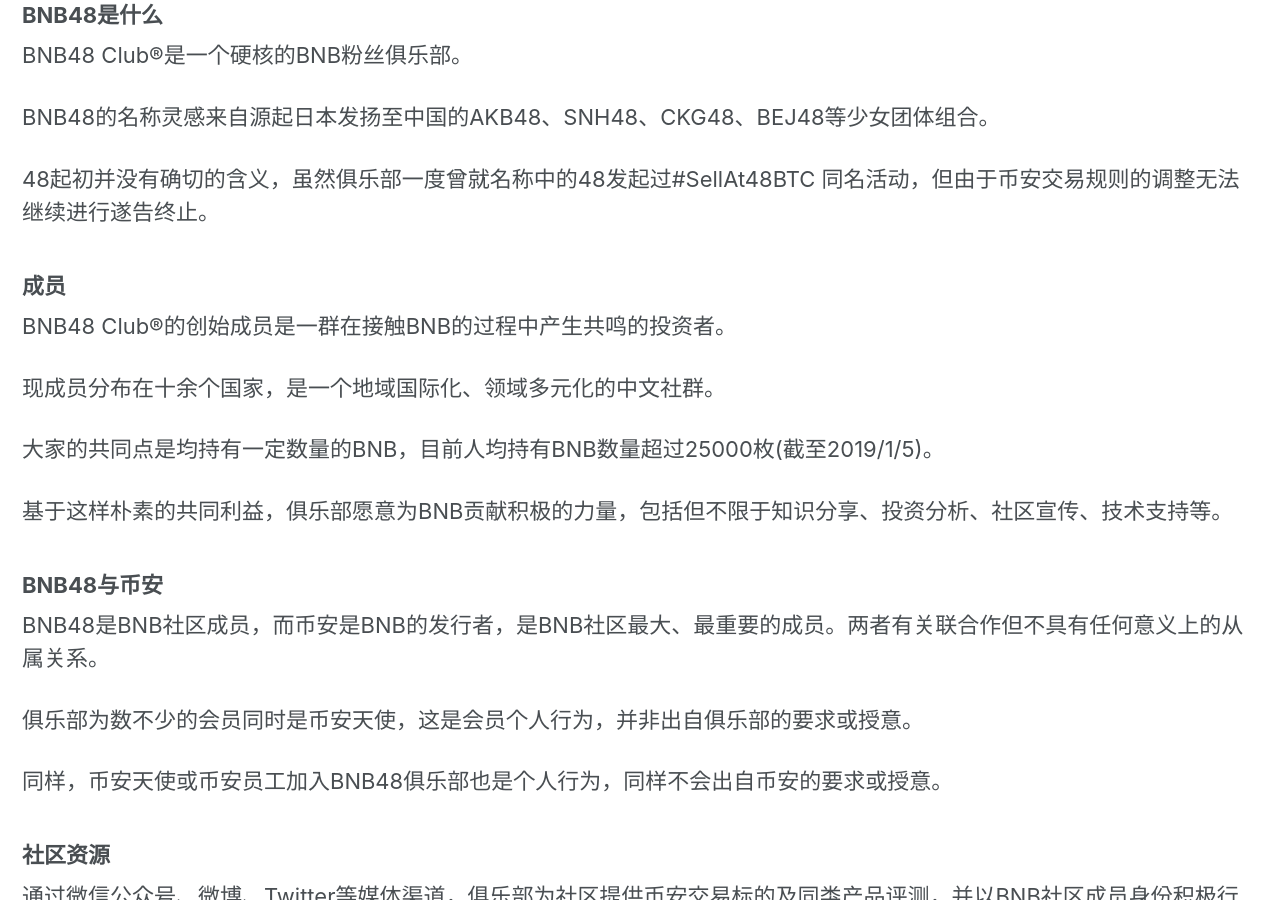
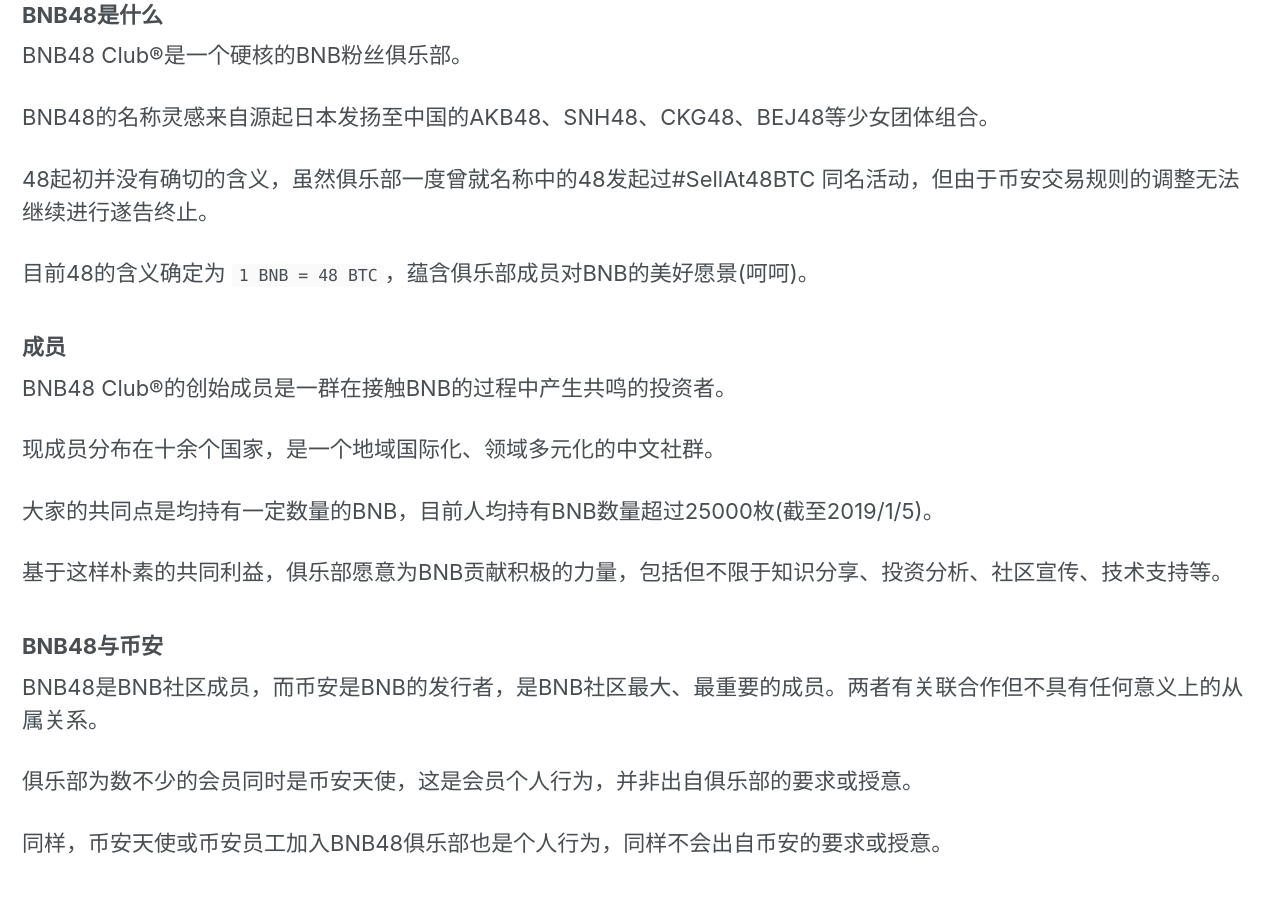
Before and after one commit to 48Club/BNB48Club.github.io, a Jekyll site: the page built from _pages/home.md, in a window 1280 px wide and 900 px high, scrolled down 488 px. Built offline with Jekyll 4.4.1, drawn with Linux system fonts in a browser that asks for light colours.

Commit message:
what is 48

```diff
--- a/_pages/home.md
+++ b/_pages/home.md
@@ -17,6 +17,8 @@
 BNB48的名称灵感来自源起日本发扬至中国的AKB48、SNH48、CKG48、BEJ48等少女团体组合。
 
 48起初并没有确切的含义，虽然俱乐部一度曾就名称中的48发起过#SellAt48BTC 同名活动，但由于币安交易规则的调整无法继续进行遂告终止。
+
+目前48的含义确定为 `1 BNB = 48 BTC`，蕴含俱乐部成员对BNB的美好愿景(呵呵)。
 
 ### 成员
 BNB48 Club®的创始成员是一群在接触BNB的过程中产生共鸣的投资者。
```
